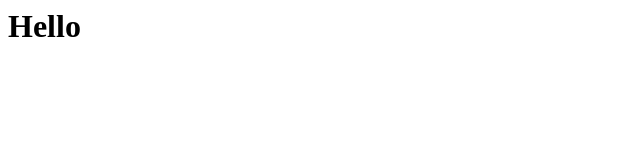
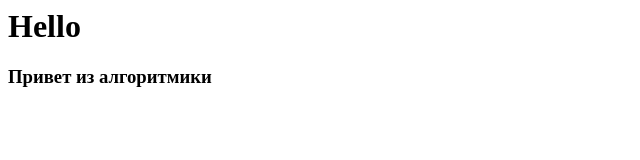
Before and after one commit to edemsaidumerov2000/first, a plain HTML site: page index.html in a window 1280 px wide. Shown: the whole page, without its empty margins (0-640 px from the left). Drawn offline with Linux system fonts and the light colour scheme.

Commit message:
Update index.html
final

```diff
--- a/index.html
+++ b/index.html
@@ -6,5 +6,6 @@
 </head>
 <body>
 <h1>Hello</h1>
+<h3>Привет из алгоритмики</h3>
 </body>
 </html>
```
